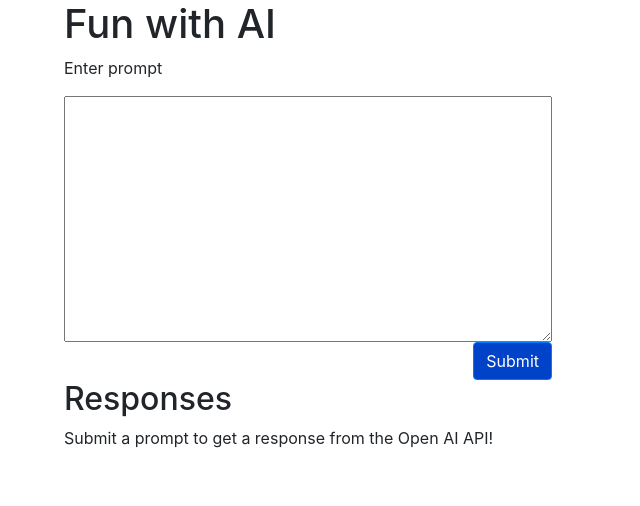
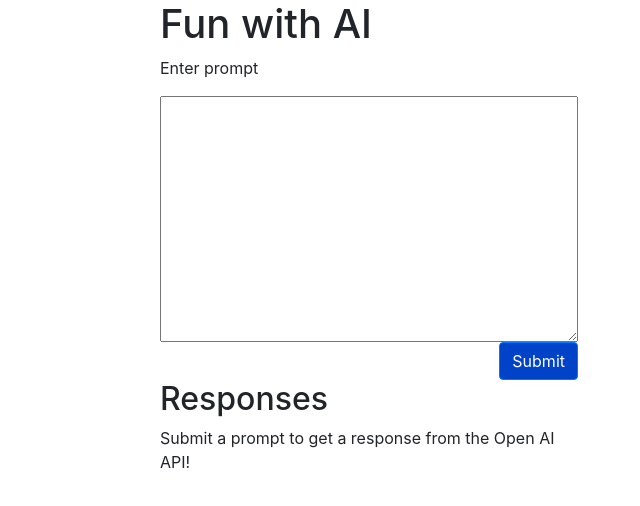
Before and after one commit to mdwiltfong/FED-challenge-mwiltfong, a React (Create React App) app in the folder open-ai-app/: page / in a window 1280 px wide. Shown: the top 506 px of the page, without its empty margins (271-911 px from the left). Built offline with nearby package versions, Linux system fonts and the light colour scheme.

Commit message:
update snapshot

```diff
--- a/open-ai-app/src/App.js
+++ b/open-ai-app/src/App.js
@@ -3,7 +3,7 @@ import "./App.css";
 import PromptForm from "./components/PromptForm";
 function App() {
   return (
-    <div style={{ maxWidth: "50%" }} className="container">
+    <div style={{ maxWidth: "35%" }} className="container">
       <PromptForm />
     </div>
   );
--- a/open-ai-app/src/components/PromptForm.js
+++ b/open-ai-app/src/components/PromptForm.js
@@ -33,7 +33,7 @@ const PromptForm = () => {
     responseContent = (
       <>
         <h2>Responses</h2>
-        <ul style={{ listStyle: "none" }}>
+        <ul style={{ listStyle: "none", padding: "0" }}>
           {responses.map((response) => (
             <Response
               key={response.id}
@@ -59,7 +59,7 @@ const PromptForm = () => {
       <p>Enter prompt</p>
       <form
         style={{
-          maxWidth: "80%",
+          maxWidth: "100%",
         }}
         className="d-flex flex-column"
         data-testid="prompt-form"
```
Also changed, not shown: 1 other file (tests, documents, lock files or other folders).
